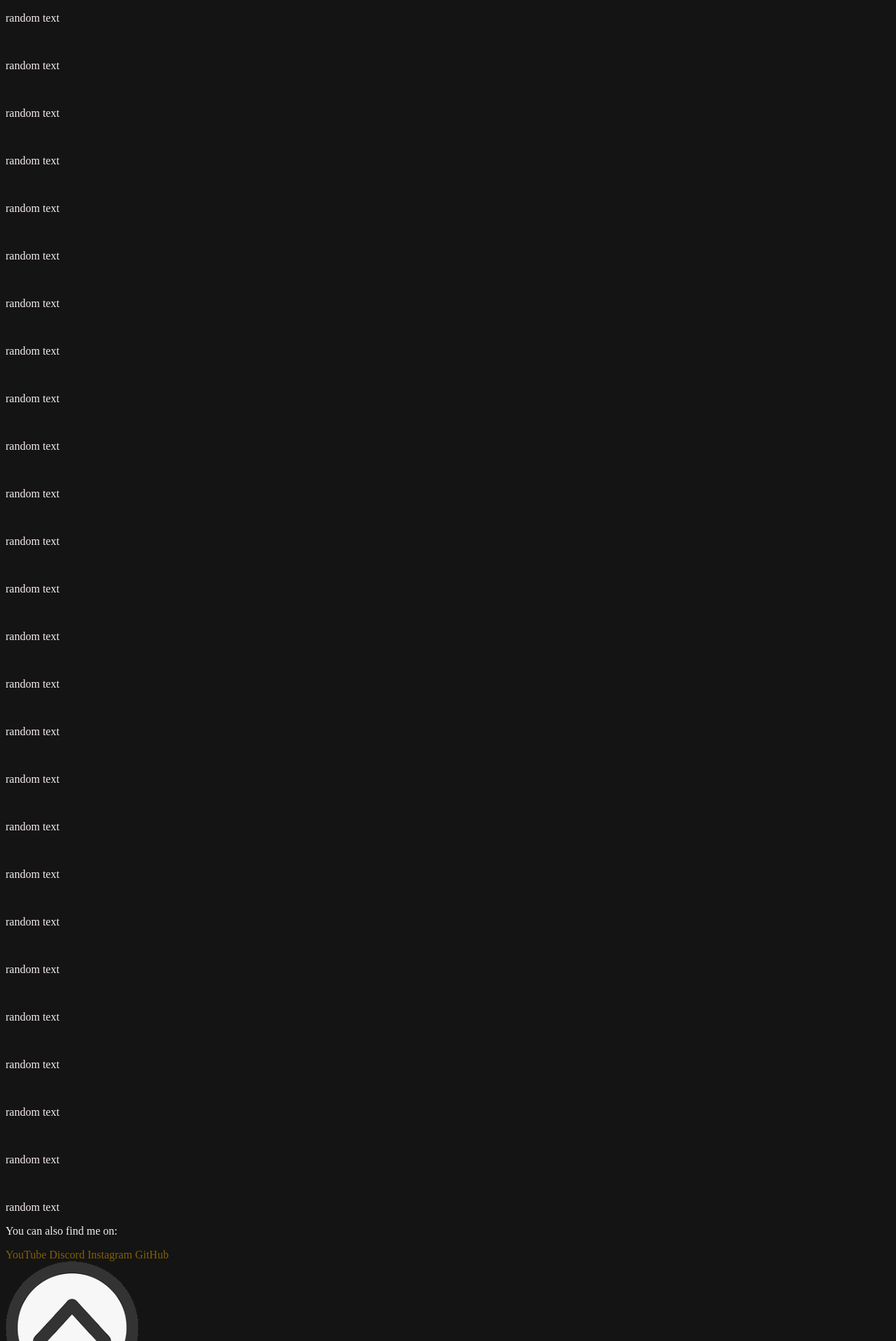
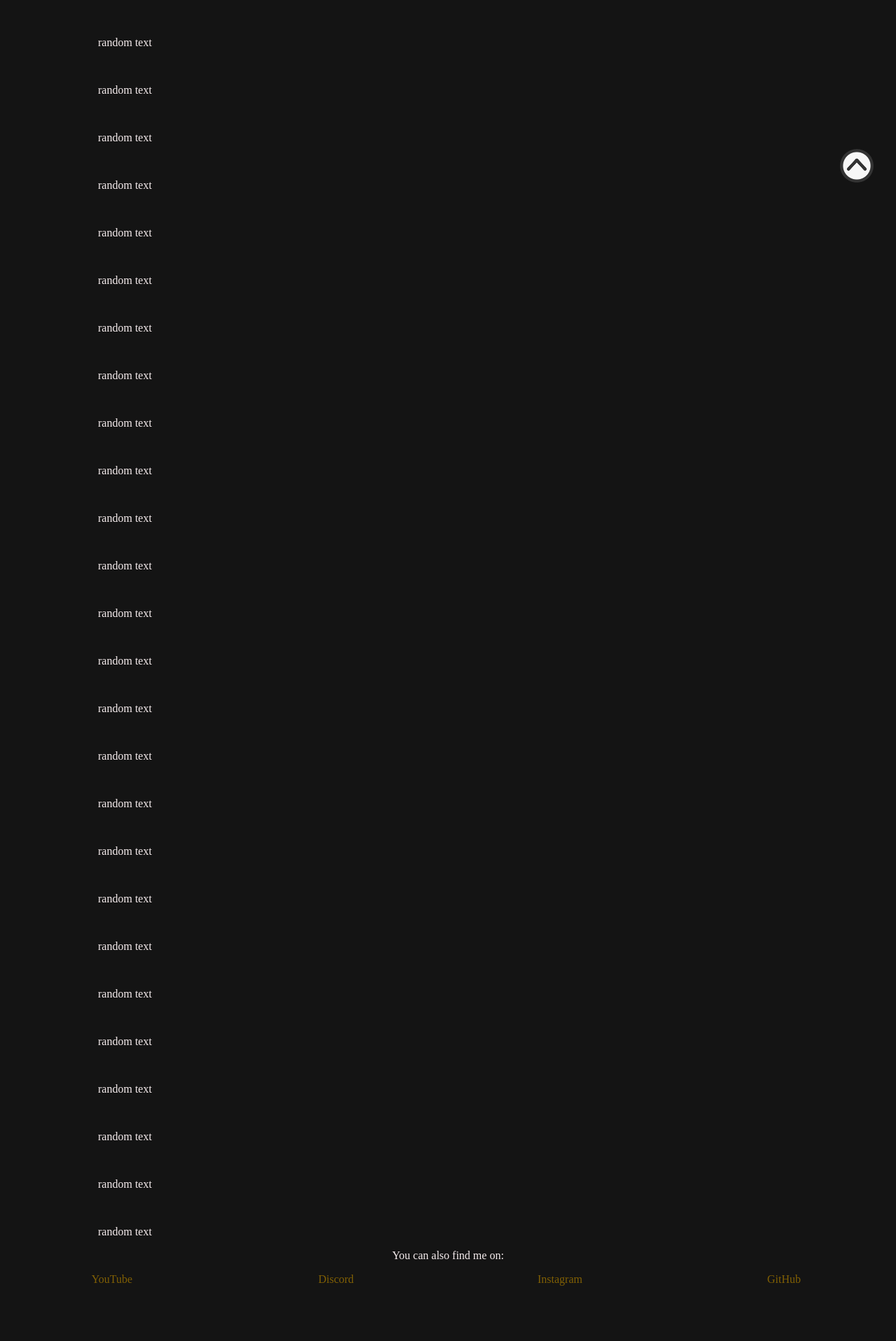
Before and after one commit to salamelek/personal_website, a PHP site: page / in a window 1280 px wide. Shown: the part 523-2440 px from the top of the page at 70% size. After the commit the page ends 2361 px from the top, so only its background shows below. Run offline with PHP 8.4, Linux system fonts and the light colour scheme.

Commit message:
fixed back to top button css file

```diff
--- a/style.css
+++ b/style.css
@@ -31,10 +31,16 @@ a {
     text-decoration: none;
 }
 
+main {
+    max-width: 1000px;
+    margin: 0 auto;
+}
+
 /*HEADER*/
 
 header {
     background: var(--link-color);
+    min-height: 7em;
 }
 
 .nav-ink {
@@ -82,6 +88,22 @@ nav {
     transition: font-size var(--delay-short);
 }
 
+/*FOOTER*/
+
+footer {
+    display: grid;
+    gap: 1rem;
+    grid-template-columns: repeat(4, 1fr);
+}
+
+.grid-col-span-4 {
+    grid-column: span 4;
+}
+
+footer > * {
+    margin: 0 auto;
+}
+
 /*COOL LINK*/
 
 .cool-link{
@@ -124,34 +146,36 @@ html {
     scroll-behavior: smooth;
 }
 
-.topButton {
+.top-btn-container {
     position: fixed;
-    right: 1rem;
-    bottom: 1rem;
+    bottom: 1em;
+    right: 2em;
 }
 
-.topButton::before {
-    --width: 240%;
+.top-btn-link {
+    display: flex;
+    border-radius: 50%;
+    position: relative;
+}
+
+.top-btn-img {
+    width: 3em;
+}
+
+.top-btn-link::before {
     content: "Back to top";
-    display: block;
+    position: absolute;
     white-space: nowrap;
-    position: absolute;
-    left: calc(var(--width) / -1.4);
-    top: 20%;
-    background: var(--button-color);
-    padding: 3px;
-    border-radius: 3px;
-    color: var(--dark-blue);
+    right: calc(100% + 3px);
+    bottom: 30%;
     /*ANIMATIONS*/
     transform: scale(0);
+    transition: var(--delay-mid) ease;
     transform-origin: right;
-    transition: var(--delay-short) ease;
 }
 
-.topButton:hover::before {
+.top-btn-link:hover::before {
+    /*ANIMATIONS*/
     transform: scale(1);
+    pointer-events: none;
 }
-
-.topButtonImg {
-    width: 3em;
-}
```
